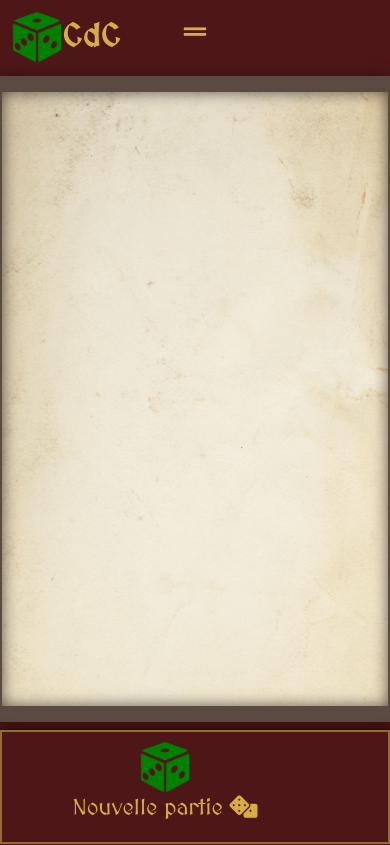
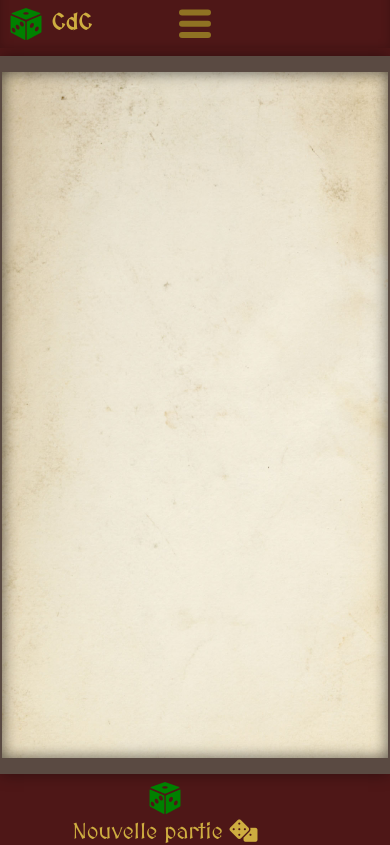
Before and after one commit to patmulot/cul-de-chouette, a PHP site: page / in a window 390 px wide. Run offline with PHP 8.4, Linux system fonts and the light colour scheme; data that the repository does not hold is empty.

Commit message:
fix header mobile animations WIP

```diff
--- a/css/header.css
+++ b/css/header.css
@@ -1,5 +1,5 @@
 /*----------HEADER-----------*/
-.header, .footer {
+/* .header, .footer {
     padding-top: 10px;
     background-color: var(--main-bg-color);
     border: solid 2px var(--border-color2);
@@ -99,4 +99,213 @@ header ul {
     margin: auto;
     background-color: transparent;
     border: none;
+} */
+
+
+
+
+
+
+
+
+.nav-container {
+    display: flex;
 }
+
+.nav_links-container {
+    display: flex;
+    flex-grow: 1;
+}
+
+/* ------------------------------------------*/
+/* -------------- HEADER LOGO --------------*/
+.nav-header_logo {
+    display: flex;
+    justify-content: center;
+    z-index: 99;
+}
+
+.nav-header_logo-link {
+    display: flex;
+    justify-content: center;
+}
+
+.header_logo-img {
+    height: 2rem;
+    width: auto;
+    align-self: center;
+}
+
+.header_logo-title {
+    font-weight: bold;
+    align-self: center;
+    padding: 0 0.6rem;
+}
+
+/* ------------------------------------------*/
+/* -------------- BURGER ICON --------------*/
+.links-to-display {
+    width: 100%;
+    display: flex;
+    z-index: 0;
+}
+
+.nav_links-container li,
+#burger-icon-container {
+    width: 100%;
+    display: flex;
+    align-items: center;
+    justify-content: center;
+    padding: 0.2rem 0;
+    height: 3rem;
+}
+
+.displayable_link {
+    /* BORDERS STYLE */
+    border-left: solid 0.5px var(--border-color2);
+}
+
+#burger-icon-container {
+    display: none;
+}
+
+.burger-icon {
+    width: 3rem;
+    height: 2rem;
+    cursor: pointer;
+    position: relative;
+    margin: 0.2rem;
+    border-radius: 0.4rem;
+}
+
+.burger-icon span {
+    width: 2rem;
+    height: 0.4rem;
+    background-color: var(--border-color2);
+    display: block;
+    position: absolute;
+    top: 50%;
+    left: 50%;
+    transform: translate(-50%, -50%);
+    border-radius: 0.5rem;
+    transition: background-color 0.5s ease-in-out;
+}
+
+.burger-icon span::before,
+.burger-icon span::after {
+    content: "";
+    position: absolute;
+    left: 0;
+    width: 100%;
+    height: 0.4rem;
+    background-color: var(--border-color2);
+    border-radius: 0.4rem;
+    transition: transform 0.5s ease-in-out;
+}
+
+.burger-icon span::before {
+    transform: translateY(-0.7rem);
+}
+
+.burger-icon span::after {
+    transform: translateY(0.7rem);
+}
+
+.burger-icon.active-burger span {
+    background-color: transparent;
+}
+
+.burger-icon.active-burger span::before {
+    width: 2rem;
+    /* transform: translateY(0) rotateZ(45deg); */
+    /* transform: translateY(0) rotateZ(135deg); */
+    /* transform: translateY(0) rotateZ(315deg); */
+    transform: translateX(20%) rotateZ(60deg);
+}
+
+.burger-icon.active-burger span::after {
+    width: 2rem;
+    /* transform: translateY(0) rotateZ(-45deg); */
+    /* transform: translateY(0) rotateZ(-135deg); */
+    /* transform: translateY(0) rotateZ(-315deg); */
+    transform: translateX(-20%) rotateZ(-60deg);
+}
+
+/* -----------------------------------------------*/
+/* -------------- BURGER CONTAINER --------------*/
+@media screen and (max-width: 575px) {
+    main {
+        margin-top: 3rem;
+    }
+    .nav-container {
+        position: relative;
+        flex-direction: column;
+    }
+
+    .nav-header_logo {
+        position: absolute;
+        height: 3rem;
+        justify-content: flex-start;
+        padding-left: 0.6rem;
+        box-sizing: border-box;
+    }
+
+    .links-to-display {
+        position: relative;
+    }
+
+    .nav_links-container {
+        position: absolute;
+        flex-direction: column;
+        width: 100%;
+        transform: translateY(calc(-100% + 3rem));
+        transition: all 0.3s ease-in-out;
+        background-color: var(--main-bg-color);
+        box-shadow: 0 0 10px rgba(0, 0, 0, 0.2) inset;
+    }
+
+    .displayable_link {
+        background-color: rgba(0, 0, 0, 0.1);
+        width: 90%;
+        margin: auto;
+        opacity: 0;
+        transition: all 0.3s ease-in-out;
+        border-left: none;
+        border-bottom: solid 2px var(--border-color2);
+        border-radius: 0.8rem;
+    }
+
+    .displayable_link:hover {
+        background-color: rgba(255, 255, 255, 0.1);
+    }
+
+    #burger-icon-container {
+        display: flex;
+        visibility: visible;
+        opacity: 1;
+    }
+}
+
+.nav_links-container.active-burger-links {
+    opacity: 1;
+    transform: translateY(0);
+    margin-top: 3rem;
+    background-color: var(--main-bg-color);
+}
+
+.nav_links-container.active-burger-links .displayable_link {
+    opacity: 1;
+}
+
+.nav-header_logo.active-header-logo {
+    /* position: initial; */
+    background-color: var(--main-bg-color);
+    width: 100%;
+    /* z-index: 10; */
+}
+@media screen and (min-width: 575px) {
+    .nav_links-container {
+        transition: none;
+        background-color: var(--main-bg-color);
+    }
+}
--- a/css/style.css
+++ b/css/style.css
@@ -1,8 +1,10 @@
 :root {
     --main-bg-color: rgb(78, 23, 23);
-    --main-font-color: rgba(255, 215, 82, 0.781);
+    /* --main-font-color: rgba(255, 215, 82, 0.781); */
+    --main-font-color: rgb(206, 173, 64);
     --border-color: rgb(73, 62, 56);
-    --border-color2: rgba(201, 170, 67, 0.582);
+    /* --border-color2: rgba(201, 170, 67, 0.582); */
+    --border-color2: rgb(143, 114, 35);
     --text-shadow-color: 0px 0px 9px rgba(0, 0, 0, 0.733);
     --header-height: 115px;
     --footer-height: 48px;
@@ -14,7 +16,6 @@ body {
     background-color: var(--main-bg-color);
     font-family: 'MedievalSharp', cursive;
     text-shadow: var(--text-shadow);
-    /* justify-content: space-between; */
     padding: 0;
     margin: 0;
     min-width: 300px;
@@ -23,15 +24,26 @@ body {
     display: flex;
     flex-direction: column;
 }
+ul {
+    margin: 0;
+    padding: 0;
+}
+main {
+    display: flex;
+    flex-direction: column;
+    flex-grow: 1;
+    z-index: -1;
+}
 
 .game_container {
     background-color: rgb(70, 37, 37);
     border: solid 2px var(--border-color2);
-    box-shadow: var(--text-shadow-color);
+    /* box-shadow: var(--text-shadow-color); */
     padding: 0;
     position: relative;
     color: var(--main-font-color);
     margin-bottom: 2rem;
+    height: calc(100vh - 3rem);
 }
 
 /*----------BOARD-----------*/
@@ -428,7 +440,7 @@ li span {
     header {
         min-height: auto;
         /* padding-top: 0.4rem; */
-        padding: 1rem 0;
+        /* padding: 1rem 0; */
     }
     .burger-container {
         min-height: 100%;
--- a/inc/templates/footer.tpl.php
+++ b/inc/templates/footer.tpl.php
@@ -1,11 +1,11 @@
-
+    </main>
     <div class="footer container-fluid row">
         <nav class="nav row">
             <ul class="row">
                 <li class="col-12 col-sm-7">
                 </li>
                 <li class="col-12 col-sm-2">
-                    <a href="index.php?page=home"><img class ="logo" src="img/dice_icon.ico" alt="LOGO"></a>
+                    <a href="index.php?page=home"><img class="header_logo-img" class="logo" src="img/dice_icon.ico" alt="LOGO"></a>
                 </li>
                 <li class="col-12 col-sm-3">
                     <a href="index.php?page=game">Nouvelle partie <i class="fas fa-dice dice_icon"></i></a>
@@ -20,6 +20,7 @@
     <script src="js/scores.js"></script>
     <script src="js/rules.js"></script>
     <script src="js/gamble.js"></script>
+    <script src="js/components/burger.js"></script>
     <script src="js/app.js"></script>
     <script src="https://cdn.jsdelivr.net/npm/@popperjs/core@2.9.2/dist/umd/popper.min.js" integrity="sha384-IQsoLXl5PILFhosVNubq5LC7Qb9DXgDA9i+tQ8Zj3iwWAwPtgFTxbJ8NT4GN1R8p" crossorigin="anonymous"></script>
     <script src="https://cdn.jsdelivr.net/npm/bootstrap@5.0.0/dist/js/bootstrap.min.js" integrity="sha384-lpyLfhYuitXl2zRZ5Bn2fqnhNAKOAaM/0Kr9laMspuaMiZfGmfwRNFh8HlMy49eQ" crossorigin="anonymous"></script>
--- a/inc/templates/header.tpl.php
+++ b/inc/templates/header.tpl.php
@@ -6,44 +6,45 @@
     <meta name="viewport" content="width=device-width, initial-scale=1.0">
     <title>Cul de Chouette</title>
     <link rel="icon" type="" href="img/dice_icon.ico" />
+    <link href="https://cdn.jsdelivr.net/npm/bootstrap@5.0.0/dist/css/bootstrap.min.css" rel="stylesheet" integrity="sha384-wEmeIV1mKuiNpC+IOBjI7aAzPcEZeedi5yW5f2yOq55WWLwNGmvvx4Um1vskeMj0" crossorigin="anonymous">
     <link rel="stylesheet" href="css/reset.css">
-    <link href="https://cdn.jsdelivr.net/npm/bootstrap@5.0.0/dist/css/bootstrap.min.css" rel="stylesheet" integrity="sha384-wEmeIV1mKuiNpC+IOBjI7aAzPcEZeedi5yW5f2yOq55WWLwNGmvvx4Um1vskeMj0" crossorigin="anonymous">
+    <link rel="stylesheet" href="css/style.css">
     <link rel="stylesheet" href="css/header.css">
     <link rel="stylesheet" href="css/dices-style.css">
-    <link rel="stylesheet" href="css/style.css">
     <link href="https://fonts.googleapis.com/css2?family=MedievalSharp&display=swap" rel="stylesheet">
     <link rel="stylesheet" href="https://use.fontawesome.com/releases/v5.15.3/css/all.css" integrity="sha384-SZXxX4whJ79/gErwcOYf+zWLeJdY/qpuqC4cAa9rOGUstPomtqpuNWT9wdPEn2fk" crossorigin="anonymous">
 </head>
 <body>
-    <header class="container-fluid">
+    <header class="header-container">
         <h1 class="header-title">CUL DE CHOUETTE</h1>
-        <div class="row text-center header_nav-container">
-            <div class="col-3 col-sm-2 header_logo-container header_logo">
-                <a class="header_logo-link" href="index.php?page=home"><img class ="logo" src="img/dice_icon.ico" alt="LOGO"><h1>CdC</h1></a>
+        <nav class="nav-container">
+            <div class="nav-header_logo">
+                <a href="index.php?page=home" class="nav-header_logo-link header_link">
+                    <img class="header_logo-img" src="img/dice_icon.ico" alt="">
+                    <h3 class="header_logo-title">CdC</h3>
+                </a>
             </div>
-            <nav class="col-12 col-sm-10 nav-links-container">
-                <ul class="row burger_links">
-                    <li class="col-12 col-sm-3 header_logo-burger">
-                        <a class="header_logo-link" href="index.php?page=home"><img class ="logo" src="img/dice_icon.ico" alt="LOGO"><h1>CdC</h1></a>
-                    </li>
-                    <li class="col-12 col-sm-3 header_link">
+            <div class="links-to-display">
+                <ul class="nav_links-container">
+                    <li class="displayable_link">
                         <a href="index.php?page=rules">Rules</a>
                     </li>
-                    <li class="col-12 col-sm-3 header_link">
+                    <li class="displayable_link">
                         <a href="index.php?page=game">Game<i class="fas fa-dice dice_icon"></i></a>
                     </li>
-                    <li class="col-12 col-sm-3 header_link">
+                    <li class="displayable_link">
                         <a href="index.php?page=scores">Scores</a>
                     </li>
-                    <li class="col-12 col-sm-3 header_link">
+                    <li class="displayable_link">
                         <a href="index.php?page=stats">Stats</a>
                     </li>
+                    <li id="burger-icon-container">
+                        <div class="burger-icon">
+                            <span></span>
+                        </div>
+                    </li>
                 </ul>
-                <button class="row burger-container burger-container-button">
-                    <span class="col-12 col-sm-3 header_link burger-icon">
-                        <i class="fas fa-grip-lines"></i>
-                    </span>
-                </button>
-            </nav>
-        </div>
+            </div>
+        </nav>
     </header>
+    <main>
--- /dev/null
+++ b/js/components/burger.js
@@ -0,0 +1,25 @@
+const burger = {
+    'init': function () {
+        const burgerIconElement = document.querySelector(".burger-icon");
+        burgerIconElement.addEventListener("click", burger.handleClickOneBurgerIcon);
+        // window.addEventListener('resize', burger.displayBurgerLinks);
+        document.querySelector("main").addEventListener("click", burger.handleClickOnBody);
+        console.log("burger js loaded");
+    },
+    handleClickOneBurgerIcon(evt) {
+        evt.preventDefault();
+        let burgerButton = evt.currentTarget;
+        let linksToDisplayElements = burgerButton.closest(".nav-container").querySelector(".nav_links-container");
+        let headerLogoElement = burgerButton.closest(".nav-container").querySelector(".nav-header_logo");
+        burgerButton.classList.toggle("active-burger");
+        linksToDisplayElements.classList.toggle("active-burger-links");
+        headerLogoElement.classList.toggle("active-header-logo");
+    },
+    handleClickOnBody(evt) {
+        evt.preventDefault();
+        let burgerButton = document.querySelector(".burger-icon");
+        let linksToDisplayElements = document.querySelector(".nav_links-container");
+        burgerButton.classList.remove("active-burger");
+        linksToDisplayElements.classList.remove("active-burger-links");
+    }
+}
```
Also changed, not shown: js/app.js (+36 -34 lines).
